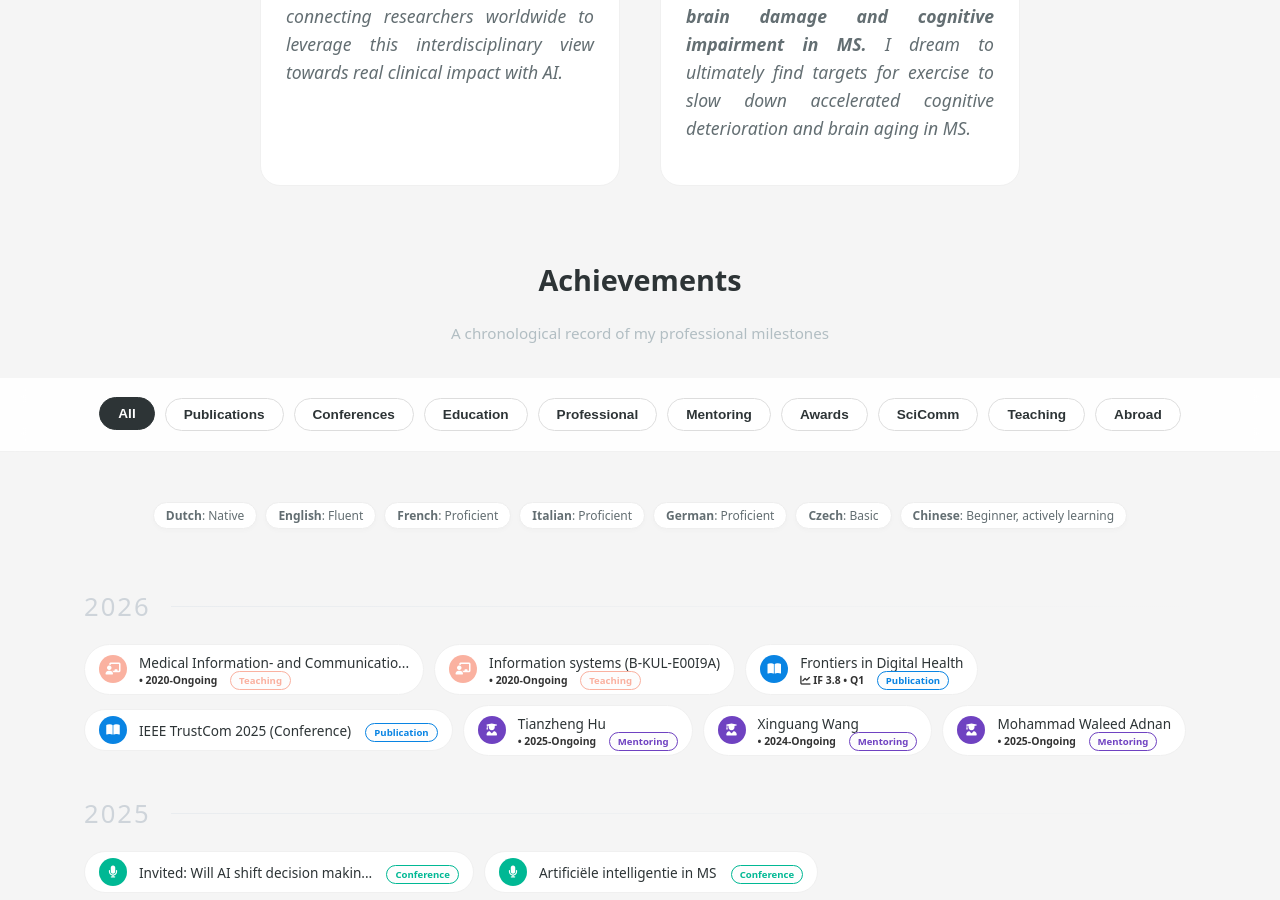
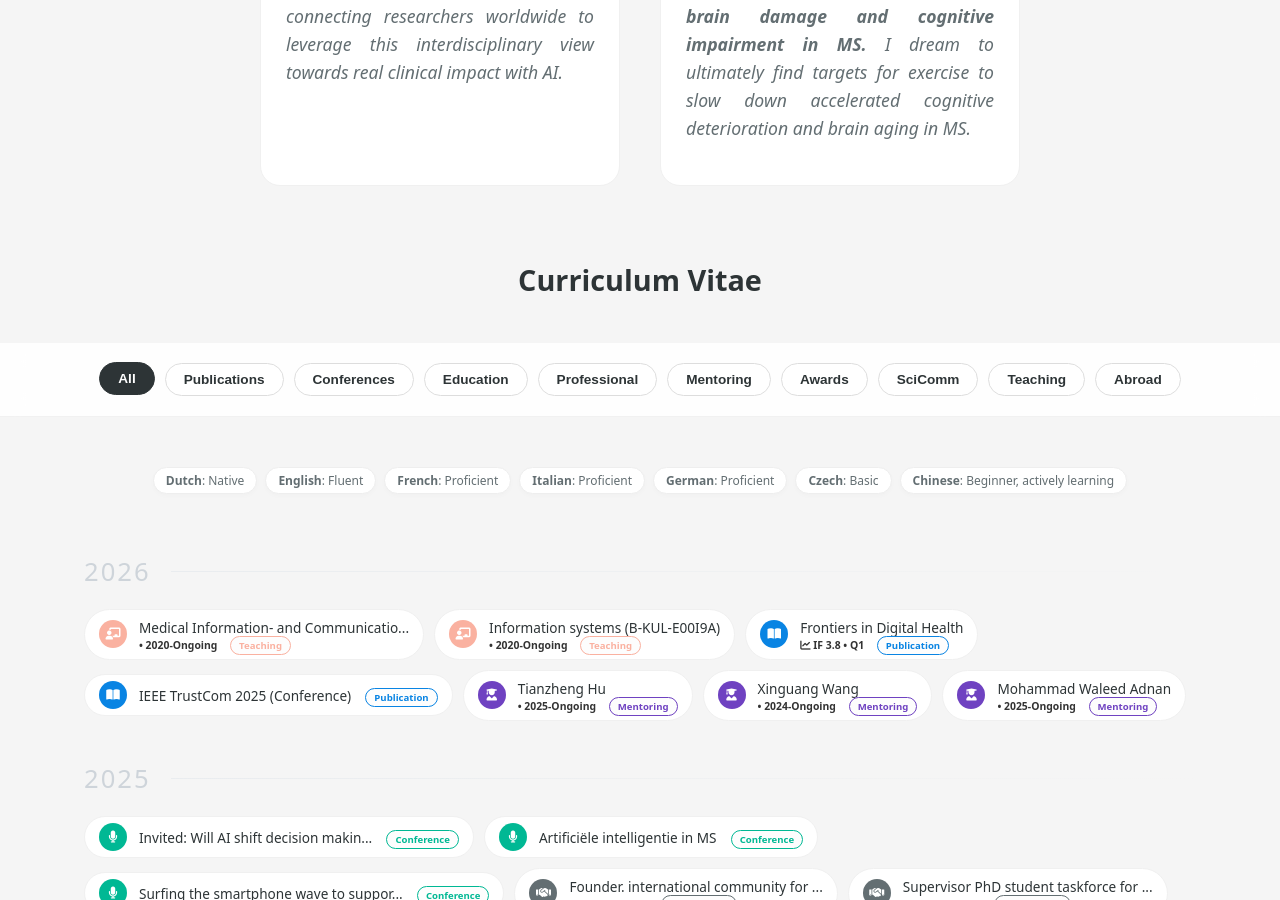
Before and after one commit to Sdniss/Sdniss.github.io, a Jekyll site: the page built from _pages/academic_journey.html, in a window 1280 px wide and 900 px high, scrolled down 350 px. Built offline with Jekyll 4.4.1, drawn with Linux system fonts in a browser that asks for light colours.

Commit message:
Less is more :)

```diff
--- a/_pages/academic_journey.html
+++ b/_pages/academic_journey.html
@@ -26,8 +26,7 @@ permalink: /academic_journey/
 </div>
 
 <div class="detailed-header">
-    <h2 class="section-title">Achievements</h2>
-    <p class="section-subtitle">A chronological record of my professional milestones</p>
+    <h2 class="section-title">Curriculum Vitae</h2>
 </div>
 
 <div class="filter-wrapper">
```
